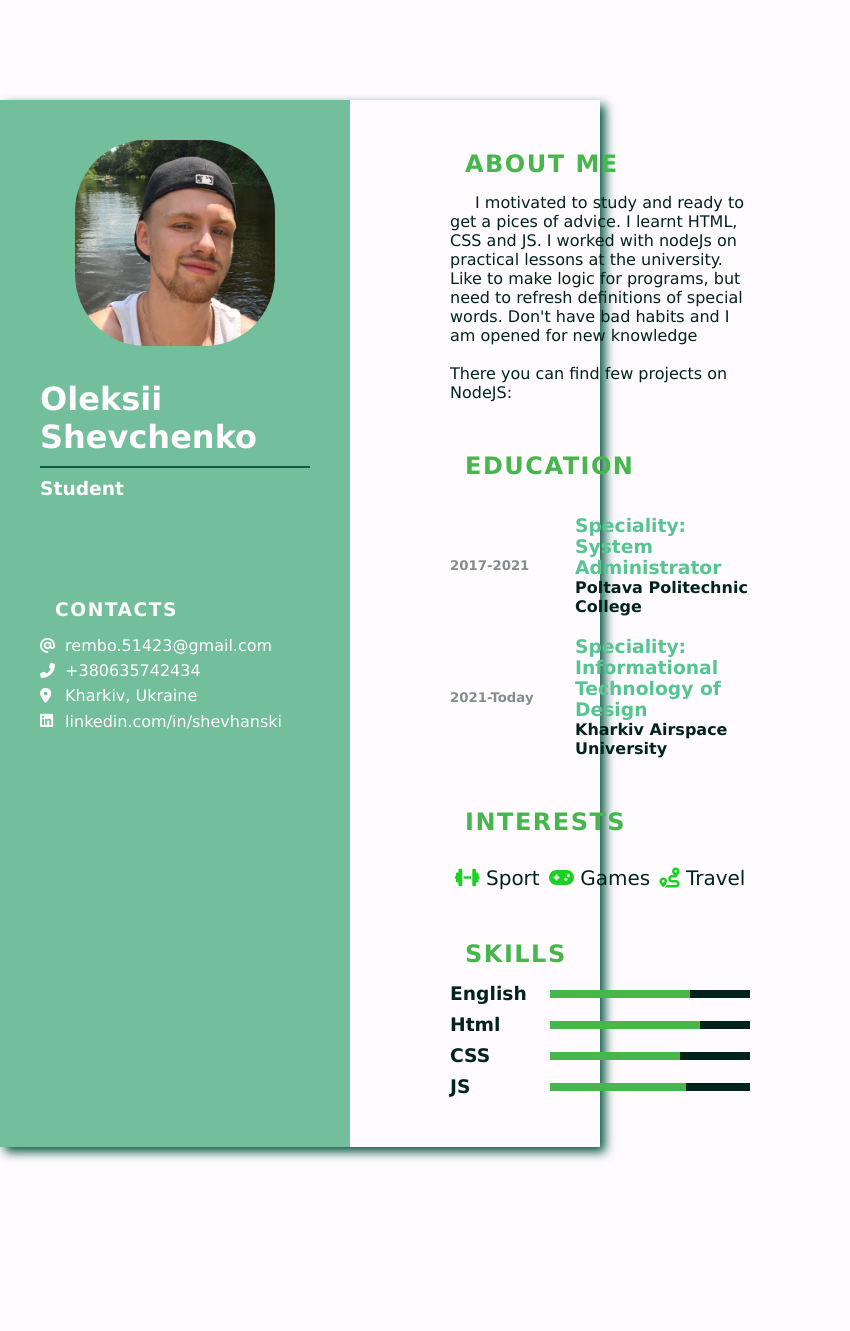
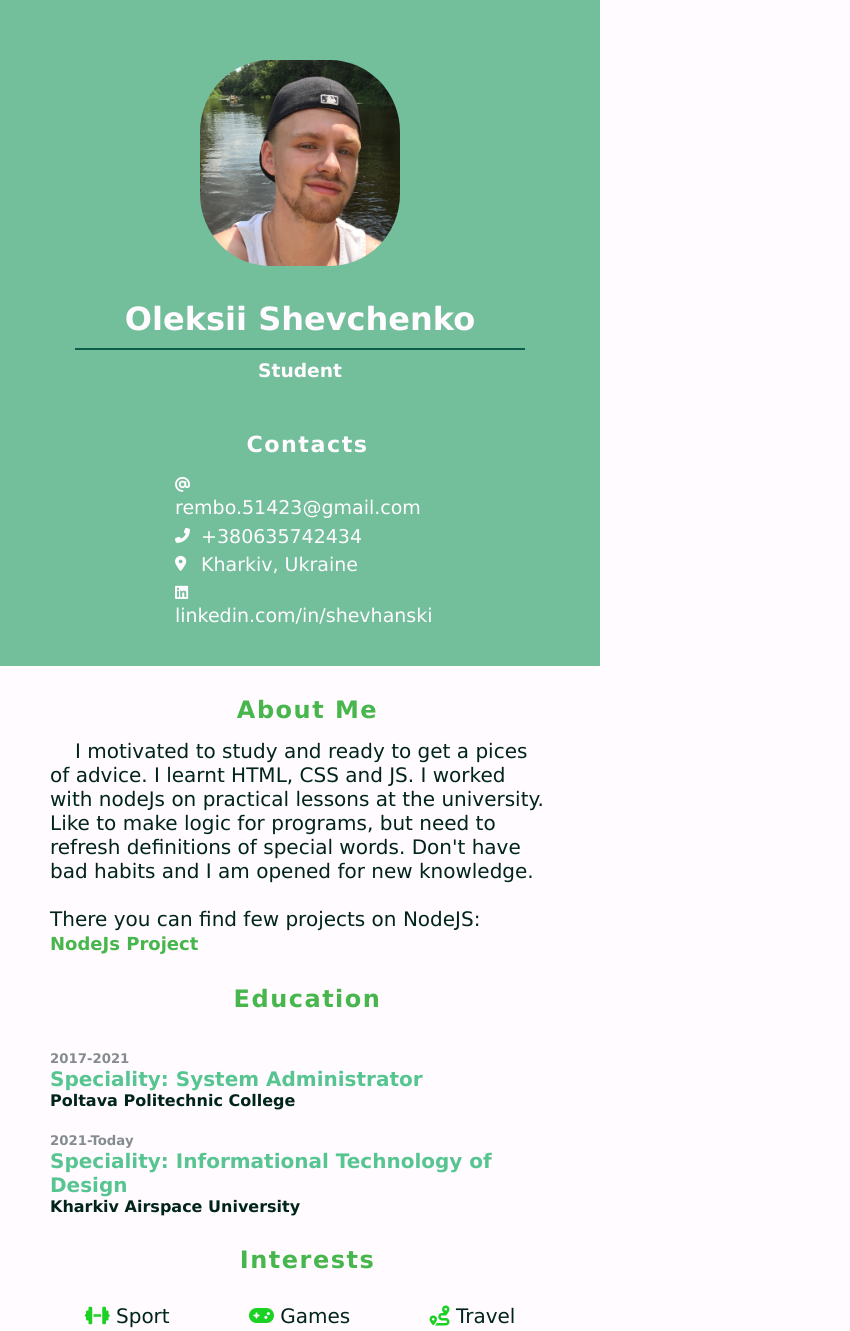
Before and after one commit to DorkiT/myCV, a plain HTML site: page index.html in a window 600 px wide. Shown: the top 1331 px of the page, 850 px wide, since content can reach past the window. Before the commit the page ends 1247 px from the top, so only its background shows below. Drawn offline with Linux system fonts and the light colour scheme.

Commit message:
mobiles style have been added

```diff
--- a/index.html
+++ b/index.html
@@ -4,8 +4,8 @@
 	<meta charset="UTF-8">
 	<meta name="viewport" content="width=device-width, initial-scale=1.0">
 	<title>myCV</title>
-	<!-- <link rel='stylesheet' href='https://cdn-uicons.flaticon.com/uicons-regular-rounded/css/uicons-regular-rounded.css'> -->
 	<link href="style/main.css" rel="stylesheet">
+	<link href="style/mobile.css" rel="stylesheet">
 </head>
 <body>
 
@@ -24,7 +24,7 @@
 				<ul>
 					<li>
 						<span class="icon"><i class="fas fa-at"></i></span>
-						<span>rembo.51423@gmail.com</span>
+						<span><a href="mailto:rembo.51423@gmail.com"></a>rembo.51423@gmail.com</span>
 					</li>
 					<li>
 						<span class="icon"><i class="fas fa-phone-alt"></i></span>
@@ -36,7 +36,7 @@
 					</li>
 					<li>
 						<span class="icon"><i class="fab fa-linkedin"></i></span>
-						<span>linkedin.com/in/shevhanski</span>
+						<span><a href="linkedin.com/in/shevhanski">linkedin.com/in/shevhanski</a></span>
 					</li>
 				</ul>
 			</div>
@@ -46,9 +46,10 @@
 				<h2 class="title">About Me</h2>
 				<p>I motivated to study and ready to get a pices of advice. I learnt HTML, CSS and JS.
 					 I worked with nodeJs on practical lessons at the university. Like to make logic for programs,
-					  but need to refresh definitions of special words. Don't have bad habits and I am opened for new knowledge<br><br>
+					  but need to refresh definitions of special words. Don't have bad habits and I am opened for new knowledge.<br><br>
 					There you can find few projects on NodeJS:
-					<a href=""></a>
+					<a href="https://github.com/DorkiT/nodejs.git" id="link_git">NodeJs Project<span id="hidden-advice">Don't think, just DO it!</span></a>
+					<!-- <span id="hidden-advice">Don't think, just DO it!</span> -->
 				</p>
 			</div>
 			<div class="education box">
--- a/style/main.css
+++ b/style/main.css
@@ -54,7 +54,7 @@ ul li {
 	margin-bottom: 30px;
 }
 .left_box{
-	margin-top: 100px;
+	margin-top: 70px;
 }
 .contacts ul li {
 	margin-bottom: 5px;
@@ -64,10 +64,41 @@ ul li {
 	display: inline-block;
 	vertical-align:  middle;
 }
+.leftSide .contacts a{
+	color: #FFFBFE;
+	text-decoration: none;
+}
 
 
 .rightSide .about p{
 	text-indent: 25px;
+}
+.rightSide .about #link_git{
+	color: #47b64d;
+	text-decoration: none;
+	font-weight: bold;
+	font-size: 18px;
+	position: relative;
+}
+.rightSide .about #hidden-advice{
+	display: none;
+	position: absolute;
+	vertical-align: middle;
+	bottom: 0;
+	left: 50%;
+	transform: translate(-50%, 100%);
+	width: 170px;
+	line-height: 25px;
+	font-size: 8px;
+	background-color: #FFFBFE;
+	border: 1px solid #47b64d;
+	border-radius: 5px;
+}
+
+.rightSide .about #link_git:hover > .rightSide{
+	color: #74d31b;
+	display: inline-block;
+	transition: all 2s;
 }
 
 .rightSide .title{
--- /dev/null
+++ b/style/mobile.css
@@ -0,0 +1,89 @@
+@media screen and (max-width: 700px) {
+	.container{
+		max-width: 100%;
+		flex-direction: column;
+		position: absolute;
+		top: 0;
+		left: 0;
+		box-shadow: none;
+	}
+	.container .leftSide .profile{
+		min-width: 250px;
+		width: 100%;
+		padding: 25px;
+		text-align: center;
+	}
+	.container .leftSide .contacts {
+		font-size: 19px;
+	}
+	.education .place h3{
+		font-size: 20px;
+	}
+	.rightSide .education .year, .rightSide .education .place{
+		display: inline-block;
+	}
+	.rightSide .about p{
+		font-size: 20px;
+	}
+	.rightSide .interests ul li {
+		text-align: center;
+		margin-left: 10px;
+	}
+	.rightSide .interests ul li:first-of-type{
+		margin-left: 0;
+	}
+
+	.rightSide .skills {
+		text-align: center;
+	}
+	.rightSide .skills .skill{
+		display: inline-block;
+	}
+	.rightSide .skills .skill .text{
+		text-align: left;
+		display: block;
+		width: auto;
+	}
+
+	.box{
+		margin: 30px 0;
+	}
+	.title{
+		text-transform: none;
+		text-align: center;
+	}
+
+}
+
+
+@media screen and (min-width: 550px) {
+	.rightSide .skills .skill {
+		font-size: 18px;
+	}
+	.container .leftSide{
+		padding: 35px 50px;
+		text-align: center;
+	}
+	.container .leftSide .contacts {
+		text-align: left;
+		margin: 0 auto;
+		width: 50%;
+	}
+}
+
+@media screen and (max-width: 1200px) {
+	.container{
+		width: 100%;
+		position: absolute;
+		top: 0;
+		left: 0;
+	}
+
+}
+@media screen and (min-width: 700px) {
+	.container .leftSide .contacts {
+		text-align: left;
+		margin: 0;
+		width: 100%;
+	}
+}
```
